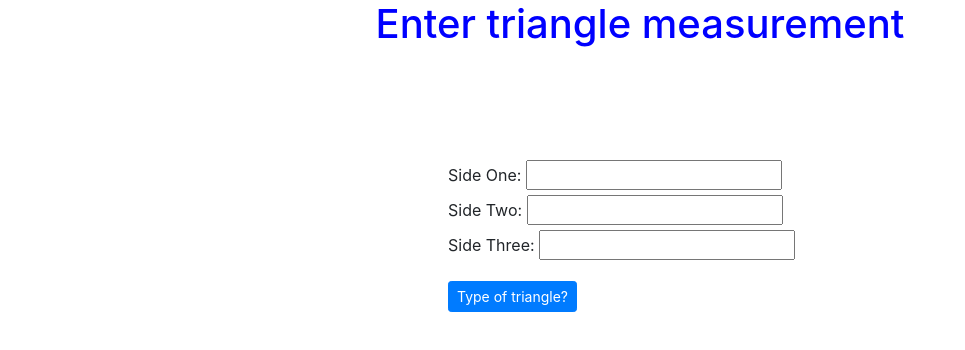
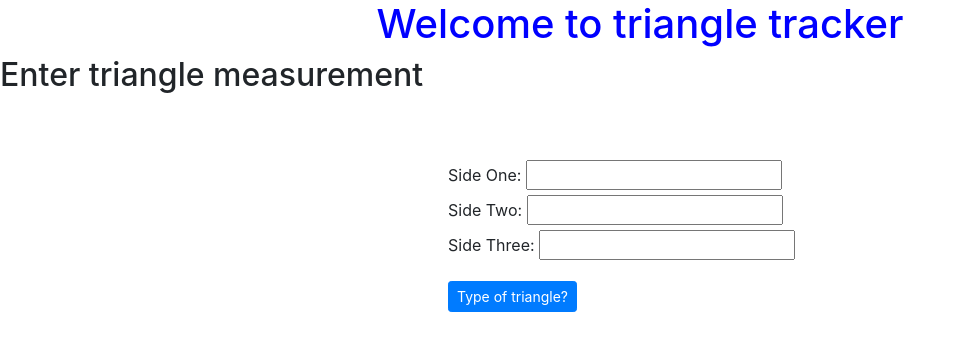
Before and after one commit to Davincii254/triangle-tracker, a plain HTML site: page index.html in a window 1280 px wide. Shown: the top 350 px of the page, without its empty margins (0-965 px from the left). Drawn offline with nearby package versions, Linux system fonts and the light colour scheme.

Commit message:
will add heading

```diff
--- a/index.html
+++ b/index.html
@@ -8,7 +8,8 @@
     <title>Triangle tracker</title>
 </head>
 <body>
-  <h1>Enter triangle measurement</h1>
+  <h1>Welcome to triangle tracker</h1>
+  <h2>Enter triangle measurement</h2>
     <div class="container">
         <div class="row">
           <div class="measurement">
```
